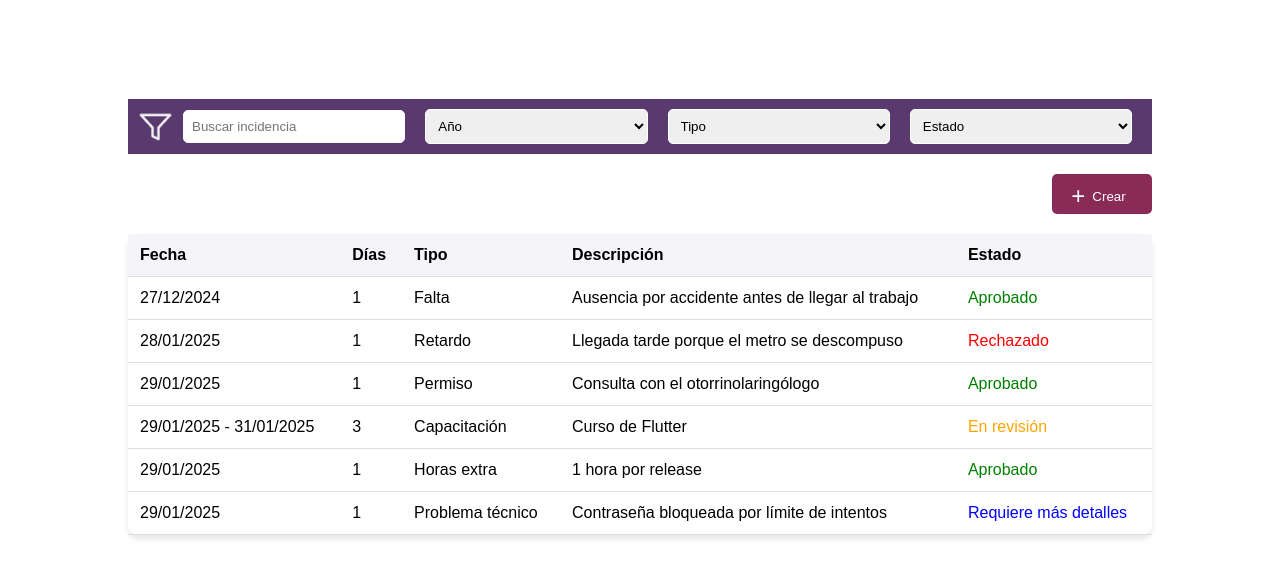
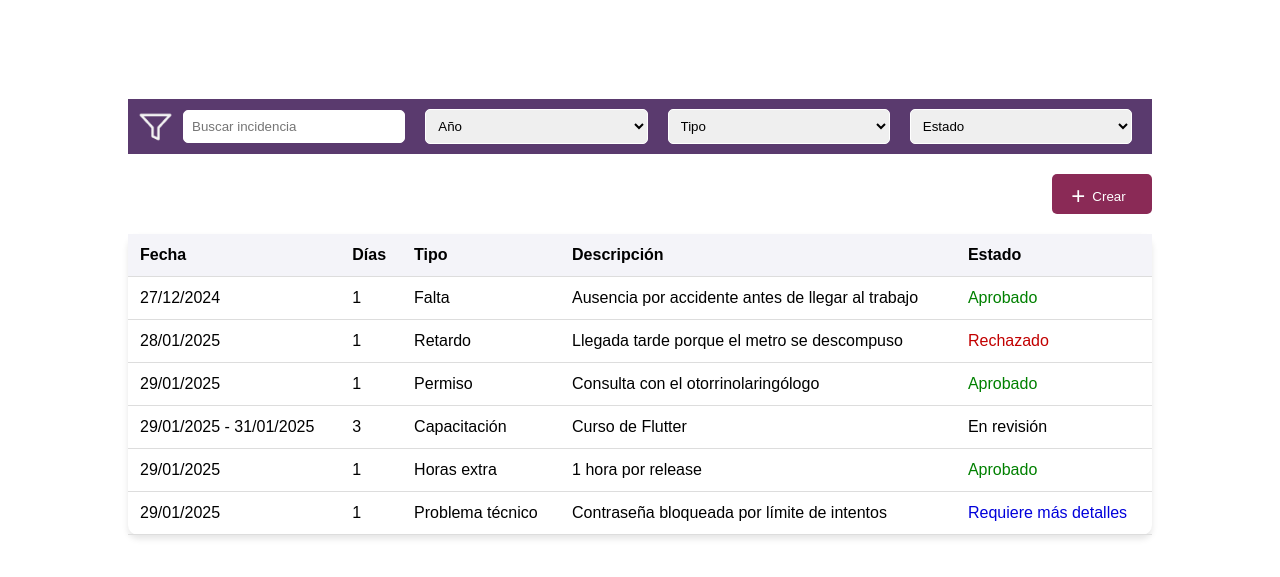
Before and after one commit to marthahuva/bykon_ux, a plain HTML site: page index.html in a window 1280 px wide. Shown: the part 81-658 px from the top of the page. Drawn offline with Linux system fonts and the light colour scheme.

Commit message:
changes in style

```diff
--- a/styles.css
+++ b/styles.css
@@ -98,7 +98,7 @@ body {
 }
 
 .create-btn {
-  background-color: #8a2a56;
+  background-color: rgb(138, 42, 86);
   color: white;
   border: none;
   padding: 8px 12px;
@@ -150,13 +150,13 @@ table th {
 }
 
 .status.rejected {
-  color: red;
+  color: rgb(194, 0, 0);
 }
 
 .status.in-review {
-  color: orange;
+  color: rgb(0,0,0);
 }
 
 .status.requires-details {
-  color: blue;
+  color: rgb(0, 0, 219);
 }
```
